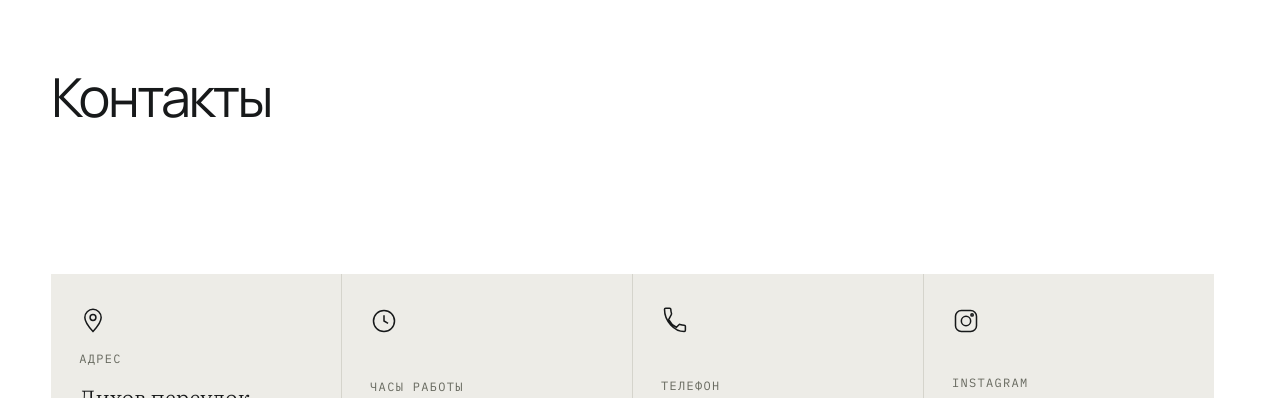
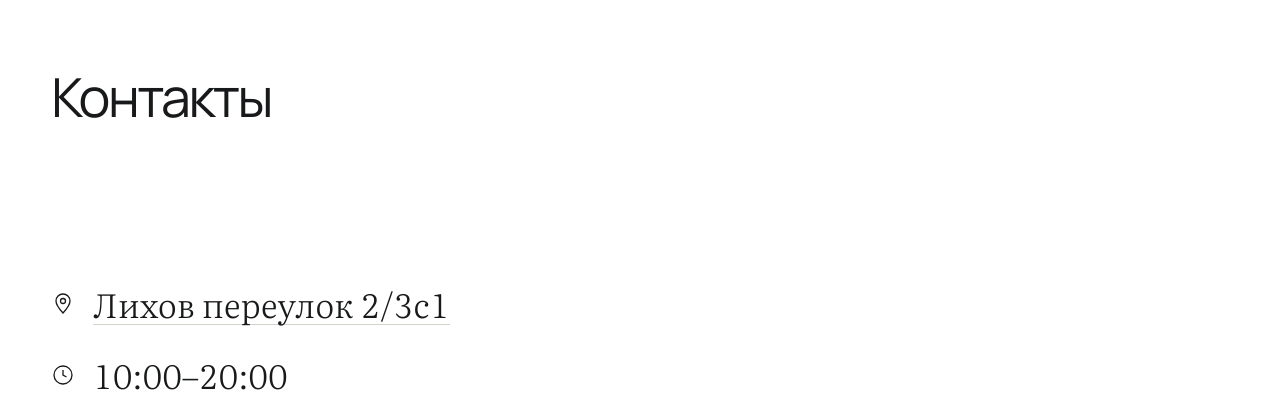
Before and after one commit to Aidamirrrrrr/element-concept-site, a website: page site/index.html in a window 1280 px wide. Shown: the part 3396-3794 px from the top of the page. Drawn offline with Linux system fonts and the light colour scheme.

Commit message:
Drop the contact card grid for a plain icon list
Cards didn't land. Back to a vertical list — same four items, icon +
value per line, no card backgrounds or borders.

Co-Authored-By: Claude Sonnet 5 <noreply@anthropic.com>

```diff
--- a/site/css/style.css
+++ b/site/css/style.css
@@ -1314,39 +1314,33 @@ main {
   grid-column: 1/13
 }
 
-.ct__cards {
-  display: grid;
-  grid-template-columns: repeat(4, 1fr);
-  gap: 1px;
-  background: var(--line)
-}
-
-.ct__card {
-  background: var(--bone);
-  padding: clamp(24px, 2.6vw, 36px) clamp(20px, 2.2vw, 28px);
+.ct__list {
   display: flex;
   flex-direction: column;
-  align-items: flex-start;
-  gap: 14px
+  gap: clamp(4px, 1vw, 10px)
+}
+
+.ct__line {
+  display: flex;
+  align-items: center;
+  gap: 18px;
+  padding-block: 10px
 }
 
 .ct__ico {
-  width: 28px;
-  height: 28px;
+  width: 24px;
+  height: 24px;
+  flex: none;
   fill: none;
   stroke: var(--ink);
   stroke-width: 1.3
 }
 
-.ct__label {
-  margin-top: auto
-}
-
 .ct__val {
   font-family: var(--display);
   font-weight: 300;
-  font-size: clamp(19px, 1.7vw, 24px);
-  line-height: 1.25;
+  font-size: clamp(22px, 2.6vw, 36px);
+  line-height: 1.2;
   letter-spacing: .01em;
   font-variant-numeric: lining-nums tabular-nums
 }
@@ -2980,10 +2974,6 @@ main {
     display: none
   }
 
-  .ct__cards {
-    grid-template-columns: repeat(2, 1fr)
-  }
-
   a.ct__val {
     overflow-wrap: anywhere
   }
@@ -3043,12 +3033,8 @@ main {
     font-size: 12px
   }
 
-  .ct__cards {
-    grid-template-columns: 1fr
-  }
-
   .ct__val {
-    font-size: clamp(19px, 6vw, 24px)
+    font-size: clamp(20px, 7vw, 28px)
   }
 }
 
--- a/site/index.html
+++ b/site/index.html
@@ -427,42 +427,38 @@
     </div>
 
     <div class="ct">
-      <div class="ct__cards">
-        <div class="ct__card rv" data-i="0">
+      <div class="ct__list rv">
+        <p class="ct__line">
           <svg class="ct__ico" viewBox="0 0 24 24" aria-hidden="true" focusable="false">
             <path d="M12 21s7-7.58 7-12a7 7 0 1 0-14 0c0 4.42 7 12 7 12Z"/>
             <circle cx="12" cy="9" r="2.5"/>
           </svg>
-          <p class="ct__label mono">Адрес</p>
           <a class="ct__val" href="https://yandex.com/maps/-/CTTGNCiy" target="_blank" rel="noopener">Лихов переулок 2/3с1</a>
-        </div>
+        </p>
 
-        <div class="ct__card rv" data-i="1">
+        <p class="ct__line">
           <svg class="ct__ico" viewBox="0 0 24 24" aria-hidden="true" focusable="false">
             <circle cx="12" cy="12" r="9"/>
             <path d="M12 7v5l3.5 2"/>
           </svg>
-          <p class="ct__label mono">Часы работы</p>
-          <p class="ct__val">10:00–20:00</p>
-        </div>
+          <span class="ct__val">10:00–20:00</span>
+        </p>
 
-        <div class="ct__card rv" data-i="2">
+        <p class="ct__line">
           <svg class="ct__ico" viewBox="0 0 24 24" aria-hidden="true" focusable="false">
             <path d="M6.6 10.8c1.4 2.8 3.8 5.2 6.6 6.6l2.2-2.2c.3-.3.7-.4 1-.2 1.1.4 2.3.6 3.5.6.6 0 1 .4 1 1V20c0 .6-.4 1-1 1C11.6 21 3 12.4 3 2c0-.6.4-1 1-1h3.4c.6 0 1 .4 1 1 0 1.2.2 2.4.6 3.5.1.4 0 .8-.2 1L6.6 10.8Z"/>
           </svg>
-          <p class="ct__label mono">Телефон</p>
           <a class="ct__val" href="https://wa.me/79167468668" target="_blank" rel="noopener"><span class="plus">+</span>7 916 746 86 68</a>
-        </div>
+        </p>
 
-        <div class="ct__card rv" data-i="3">
+        <p class="ct__line">
           <svg class="ct__ico" viewBox="0 0 24 24" aria-hidden="true" focusable="false">
             <rect x="3" y="3" width="18" height="18" rx="5"/>
             <circle cx="12" cy="12" r="4"/>
             <circle cx="17.2" cy="6.8" r="1"/>
           </svg>
-          <p class="ct__label mono">Instagram</p>
           <a class="ct__val" href="https://www.instagram.com/element.concept" target="_blank" rel="noopener">element.concept<sup>*</sup></a>
-        </div>
+        </p>
       </div>
 
       <p class="ct__note">*Instagram (продукт компании Meta, признанной экстремистской организацией
```
